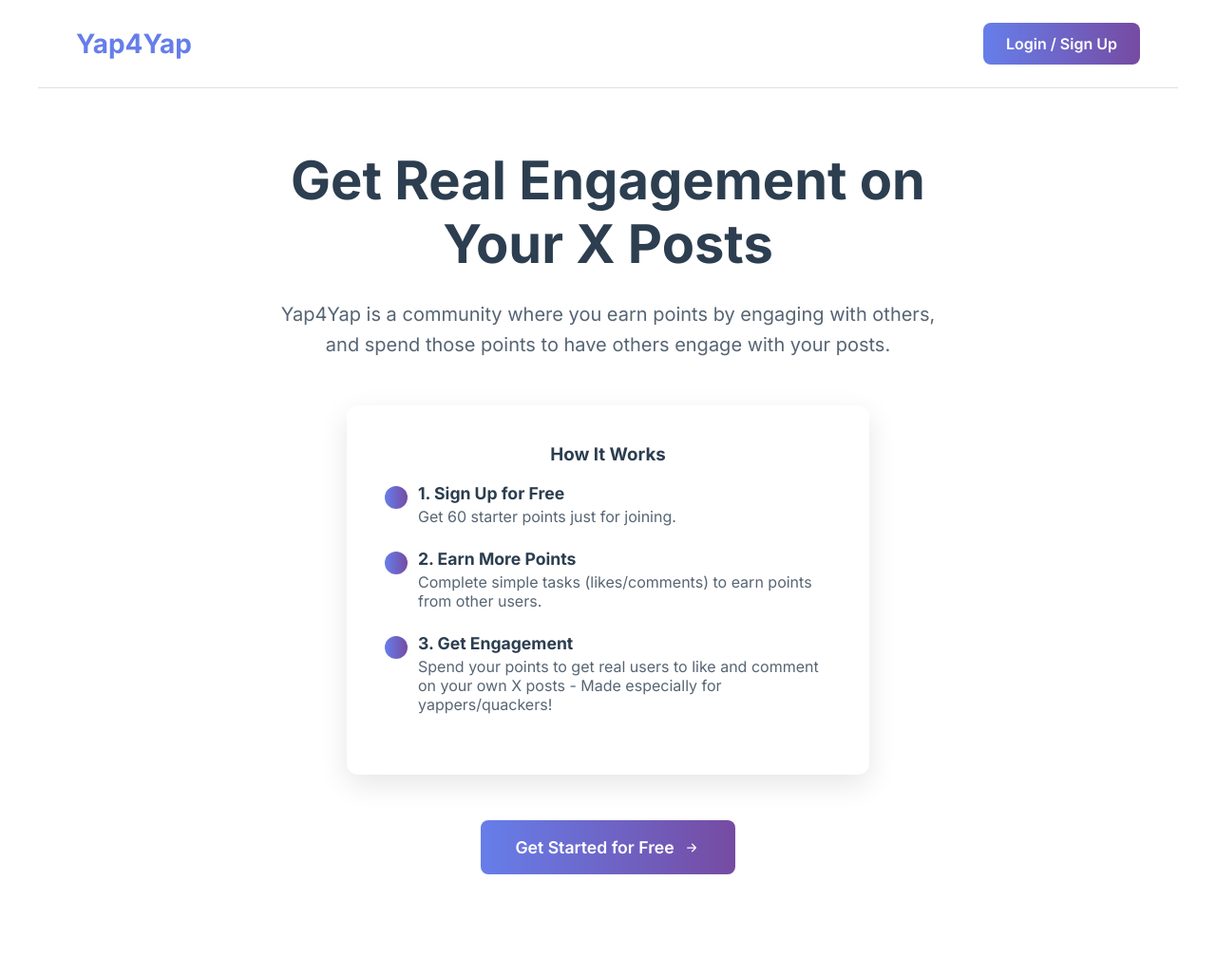
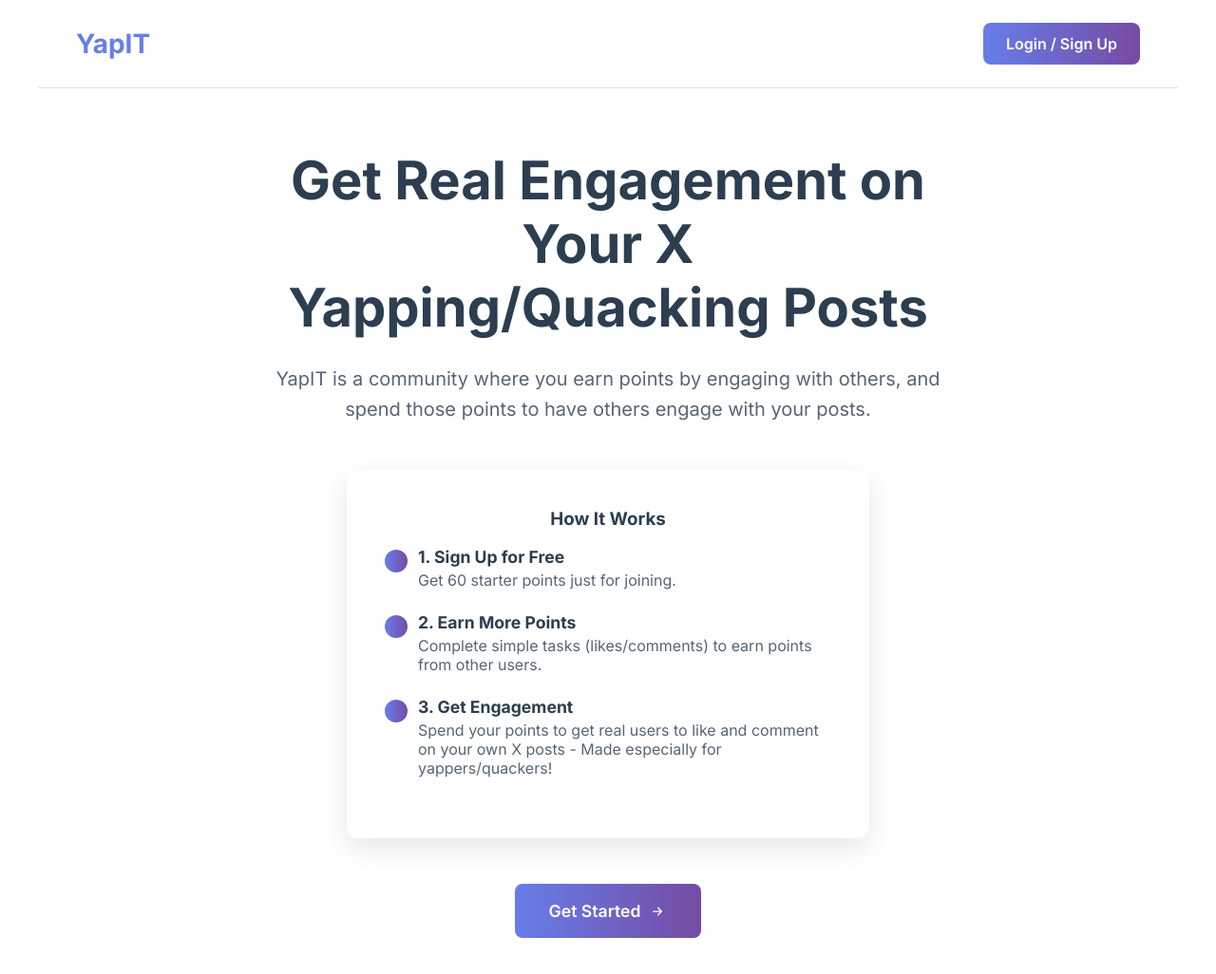
Before and after one commit to Omarelhaq-fi/yap4yap, a plain HTML site: page YapIT/index.html in a window 1280 px wide. Shown: the whole page at 95% size. Before the commit the page ends 985 px from the top, so only its background shows below. Drawn offline with Linux system fonts and the light colour scheme.

Commit message:
Update index.html

```diff
--- a/YapIT/index.html
+++ b/YapIT/index.html
@@ -3,7 +3,7 @@
 <head>
     <meta charset="UTF-8">
     <meta name="viewport" content="width=device-width, initial-scale=1.0">
-    <title>Yap4Yap - Get Real Engagement</title>
+    <title>YapIT - Get Real Engagement</title>
     <!-- Modern Font -->
     <link rel="preconnect" href="https://fonts.googleapis.com">
     <link rel="preconnect" href="https://fonts.gstatic.com" crossorigin>
@@ -13,15 +13,15 @@
 <body class="landing-page">
 
     <header class="landing-header">
-        <div class="landing-logo">Yap4Yap</div>
+        <div class="landing-logo">YapIT</div>
         <a href="login.html" class="cta-button nav-button">Login / Sign Up</a>
     </header>
 
     <main class="hero-section">
         <div class="hero-content">
-            <h1>Get Real Engagement on Your X Posts</h1>
+            <h1>Get Real Engagement on Your X Yapping/Quacking Posts</h1>
             <p class="hero-subtitle">
-                Yap4Yap is a community where you earn points by engaging with others,
+                YapIT is a community where you earn points by engaging with others,
                 and spend those points to have others engage with your posts.
             </p>
 
@@ -44,7 +44,7 @@
             </div>
 
             <a href="login.html" class="cta-button cta-button-large">
-                Get Started for Free
+                Get Started
                 <svg xmlns="http://www.w3.org/2000/svg" width="20" height="20" fill="currentColor" viewBox="0 0 16 16">
                     <path fill-rule="evenodd" d="M4 8a.5.5 0 0 1 .5-.5h5.793L8.146 5.354a.5.5 0 1 1 .708-.708l3 3a.5.5 0 0 1 0 .708l-3 3a.5.5 0 0 1-.708-.708L10.293 8.5H4.5A.5.5 0 0 1 4 8z"/>
                 </svg>
```
